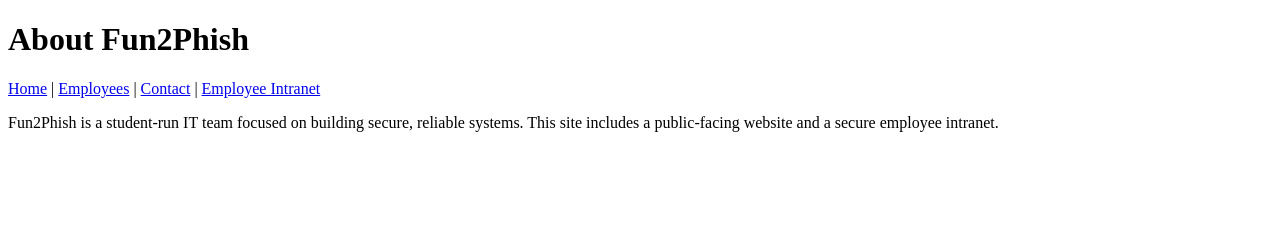
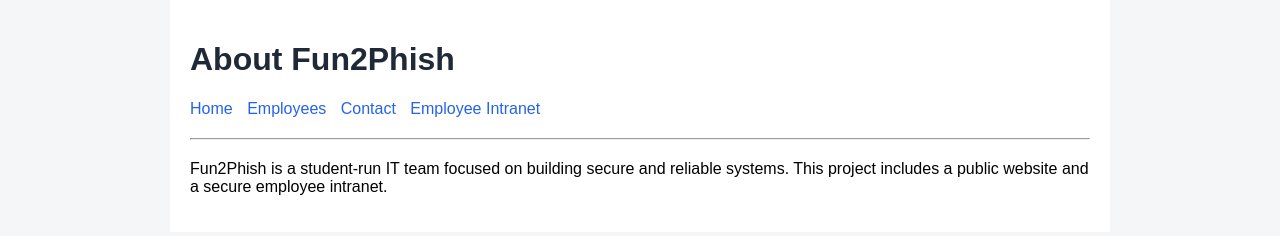
Before and after one commit to matthewcastle-oss/net916-website, a plain HTML site: page src/about.html in a window 1280 px wide. Drawn offline with Linux system fonts and the light colour scheme.

Commit message:
Update about.html

```diff
--- a/src/about.html
+++ b/src/about.html
@@ -1,21 +1,31 @@
 <!DOCTYPE html>
 <html>
 <head>
-  <title>Fun2Phish - About Us</title>
+  <meta charset="UTF-8">
+  <title>About</title>
+  <link rel="stylesheet" href="style.css">
 </head>
 <body>
-  <h1>About Fun2Phish</h1>
 
-  <nav>
-    <a href="index.html">Home</a> |
-    <a href="employees.html">Employees</a> |
-    <a href="contact.html">Contact</a> |
-    <a href="/intranet/">Employee Intranet</a>
-  </nav>
+<div class="container">
 
-  <p>
-    Fun2Phish is a student-run IT team focused on building secure, reliable systems.
-    This site includes a public-facing website and a secure employee intranet.
-  </p>
+<h1>About Fun2Phish</h1>
+
+<nav>
+  <a href="index.html">Home</a>
+  <a href="employees.html">Employees</a>
+  <a href="contact.html">Contact</a>
+  <a href="/intranet/index.html">Employee Intranet</a>
+</nav>
+
+<hr>
+
+<p>
+Fun2Phish is a student-run IT team focused on building secure and reliable systems.
+This project includes a public website and a secure employee intranet.
+</p>
+
+</div>
+
 </body>
 </html>
```
